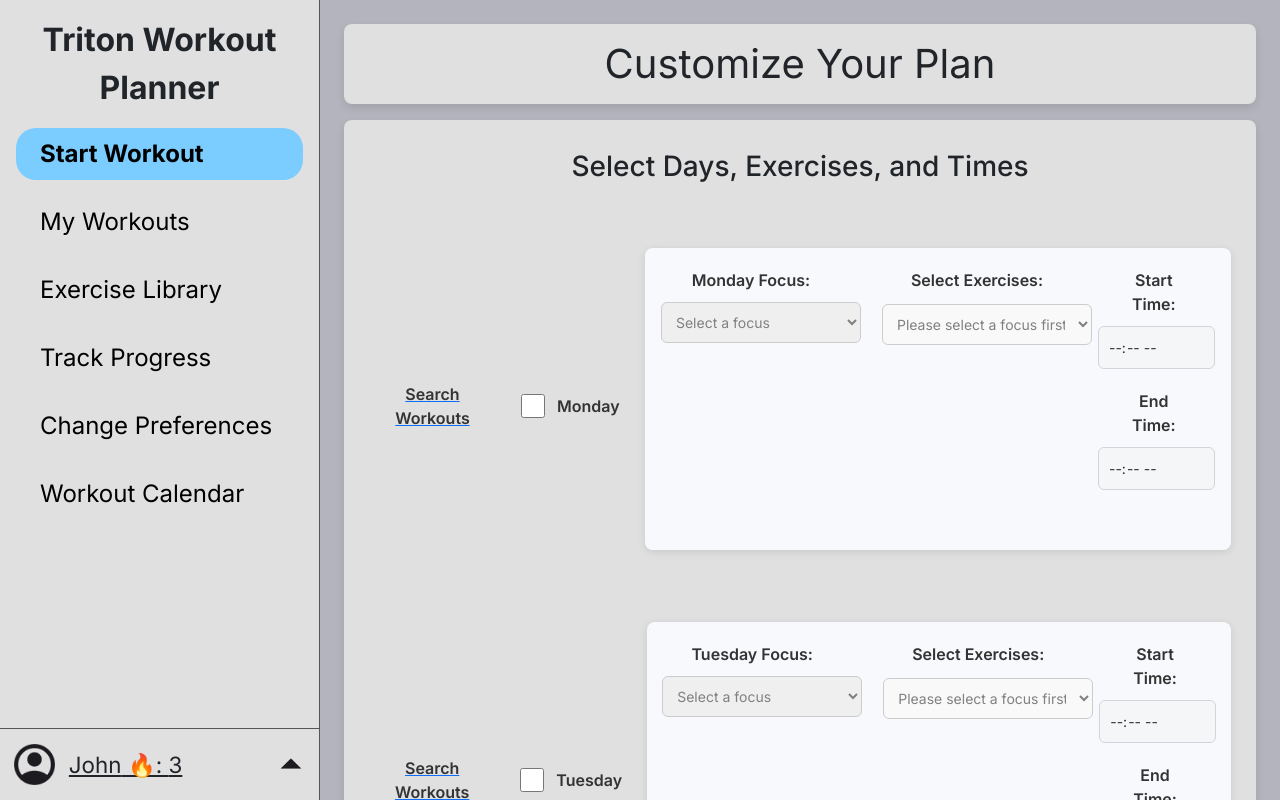
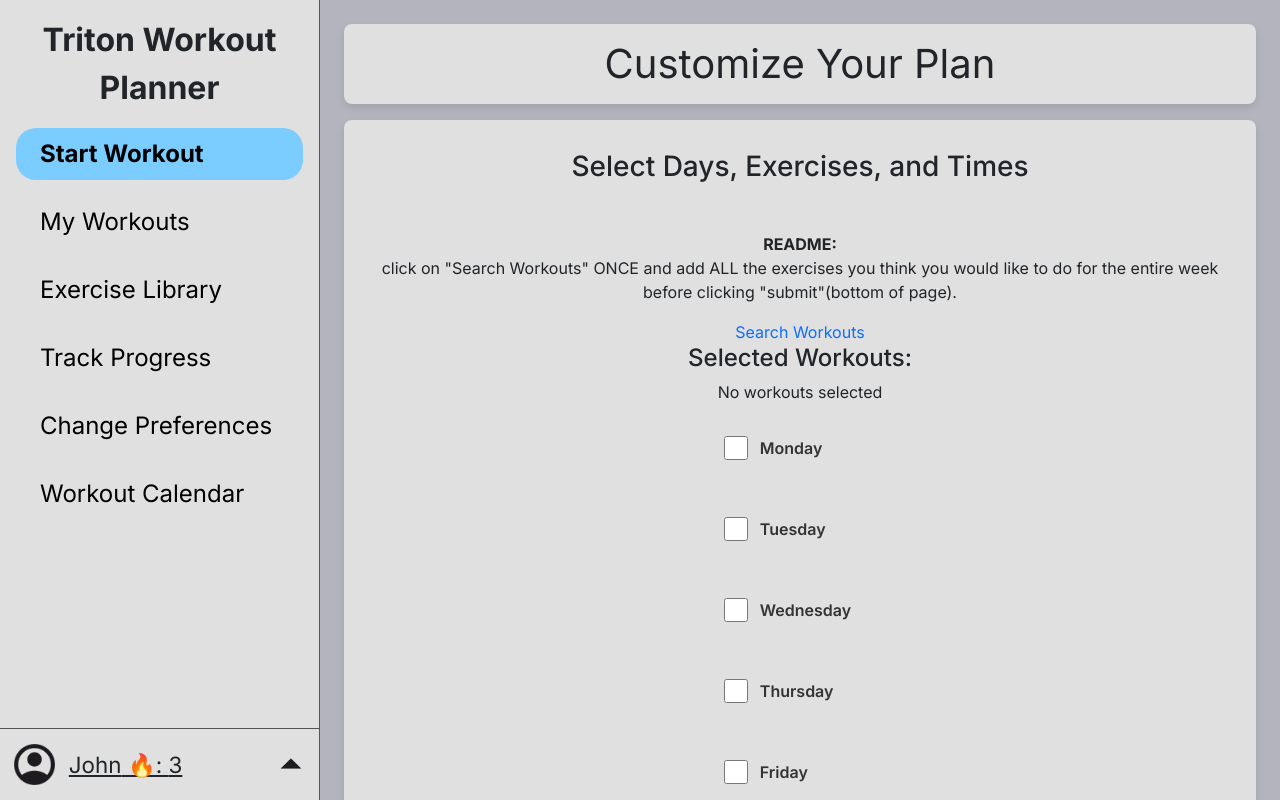
Before and after one commit to Sid10july/TritonWorkoutPlanner, a React (Create React App) app in the folder client/: page /build-your-own in a window 1280 px wide. Built offline with nearby package versions, Linux system fonts and the light colour scheme.

Commit message:
#60 customize workout generator merged w/ backend

```diff
--- a/client/src/views/BuildYourOwn.css
+++ b/client/src/views/BuildYourOwn.css
@@ -337,3 +337,9 @@ h2 {
   transform: none;
   cursor: not-allowed;
 }
+
+button.show-instruction{
+  padding: 2px 6px;
+  font-size: 10px;
+  margin: 2px;
+}
--- a/client/src/views/BuildYourOwn.tsx
+++ b/client/src/views/BuildYourOwn.tsx
@@ -1,56 +1,27 @@
 import { useState } from "react";
-import { daysOfWeek, recommendedExercises } from "../constants/constants";
-import { Dropdown } from "../components/Dropdown";
-import ExerciseDropdown from "../components/ExerciseDropdown";
+import { daysOfWeek } from "../constants/constants";
 import "./BuildYourOwn.css";
-import { Link } from "react-router-dom";
+import { Link, useLocation } from "react-router-dom";
+import { Exercise } from '../types/types';
 
 export const BuildYourOwn = () => {
-  // state storing focus category for each day
-  const [focusCategory, setFocusCategory] = useState<{ [day: string]: string }>(
-    {
-        Monday: "",
-        Tuesday: "",
-        Wednesday: "",
-        Thursday: "",
-        Friday: "",
-        Saturday: "",
-        Sunday: "",
-}
-  );
-  // stores exercises selected for each day as arrays
-  const [weeklyPlan, setWeeklyPlan] = useState<{ [day: string]: string[] }>({});
+  const location = useLocation();
+  const { selectedWorkouts } = location.state || {}; // Extract selectedWorkouts from state
   // states that store start and end times
   const [startTimes, setStartTimes] = useState<{ [day: string]: string }>({});
   const [endTimes, setEndTimes] = useState<{ [day: string]: string }>({});
-  //tracking selection of days
-  const [selectedDays, setSelectedDays] = useState<{ [day: string]: boolean }>({
-    //initialize all days as false/unchecked
-    Monday: false,
-    Tuesday: false,
-    Wednesday: false,
-    Thursday: false,
-    Friday: false,
-    Saturday: false,
-    Sunday: false,
+  // tracking selection of days and workouts for each day
+  const [selectedDays, setSelectedDays] = useState<{ [day: string]: { selected: boolean, workouts: Exercise[] } }>({
+    Monday: { selected: false, workouts: [] },
+    Tuesday: { selected: false, workouts: [] },
+    Wednesday: { selected: false, workouts: [] },
+    Thursday: { selected: false, workouts: [] },
+    Friday: { selected: false, workouts: [] },
+    Saturday: { selected: false, workouts: [] },
+    Sunday: { selected: false, workouts: [] },
   });
 
-  // handles toggling the state of the day checkbox
-  // IMPORTANT: THERE ARE TWO IMPLEMENTATIONS OF WORKOUT CUSTOMIZATION. THE ONE USING THE API IS THE ONE CURRENTLY ACTIVE. THESE FUNCTIONS SHOULD BE MERGED
-  // const handleDaySelection = (day: string) => {
-  //   setSelectedDays((prevDays) => ({
-  //     ...prevDays,
-  //     //selecting a day is marked as true, deselecting marks it as false
-  //     [day]: !prevDays[day],
-  //   }));
-  // };
-  //   const handleDaySelection = (day: string) => {
-  //     setSelectedDays((prevDays) => ({
-  //       ...prevDays,
-  //       //selecting a day is marked as true, deselecting marks it as false
-  //       [day]: !prevDays[day],
-  //     }));
-  //   };
+  const [visibleInstructions, setVisibleInstructions] = useState<{ [workoutName: string]: boolean }>({}); // allow instruction hiding
 
   /**
    * Route to a new page where the user can select workout plans from the backend
@@ -59,55 +30,11 @@ export const BuildYourOwn = () => {
   const handleDaySelection = (day: string) => {
     setSelectedDays((prevDays) => ({
         ...prevDays,
-        //selecting a day is marked as true, deselecting marks it as false
-        [day]: !prevDays[day],
+        [day]: {
+          ...prevDays[day],
+          selected: !prevDays[day].selected,
+        },
       }));
-  };
-
-  // updates focus category based on selection using Dropdown component
-  const handleFocusChange = (
-    day: string,
-    event: React.ChangeEvent<HTMLSelectElement>
-  ) => {
-    setFocusCategory((prevFocus) => ({
-      ...prevFocus,
-      [day]: event.target.value, //selected value from dropdown
-    }));
-    setWeeklyPlan((prevPlan) => ({
-      ...prevPlan,
-      [day]: [], //exercises for the day are cleared when focus is changed
-    }));
-  };
-
-  //updates the selected exercises list for the given day
-  const handleExerciseSelect = (day: string, selectedExercises: string[]) => {
-    setWeeklyPlan((prevPlan) => ({
-      ...prevPlan,
-      [day]: selectedExercises, //update the list of selected exercises for the day
-    }));
-  };
-
-  //reorders exercises when user wants to move them up or down
-  const handleReorder = (
-    day: string,
-    sourceIndex: number,
-    destinationIndex: number
-  ) => {
-    //do nothing if the destination index and the source are the same
-    if (destinationIndex === sourceIndex) return;
-    setWeeklyPlan((prevPlan) => {
-      //make a copy of the previous plan containing user's selected exercises
-      const updatedPlan = [...(prevPlan[day] || [])];
-      //remove the item that's being moved from the list of exercises
-      const [movedItem] = updatedPlan.splice(sourceIndex, 1);
-      //insert the item at the new index
-      updatedPlan.splice(destinationIndex, 0, movedItem);
-      // return updated weekly plan with the reordered exercises for the day
-      return {
-        ...prevPlan,
-        [day]: updatedPlan, //update the plan for the day
-      };
-    });
   };
 
   // sets start or end times for a specific day
@@ -122,12 +49,34 @@ export const BuildYourOwn = () => {
         [day]: timeValue,
       }));
     } else {
-      //time type is 'end'
       setEndTimes((prevTimes) => ({
         ...prevTimes,
         [day]: timeValue,
       }));
     }
+  };
+
+  // Toggle visibility of workout instructions
+  const toggleInstructions = (workoutName: string) => {
+    setVisibleInstructions((prevState) => ({
+      ...prevState,
+      [workoutName]: !prevState[workoutName],
+    }));
+  };
+
+  // assigning a workout to a specific day
+  const handleWorkoutAssignment = (day: string, workout: Exercise) => {
+    setSelectedDays((prevDays) => {
+      const dayWorkouts = prevDays[day].workouts;
+      const updatedWorkouts = dayWorkouts.includes(workout)
+        ? dayWorkouts.filter(w => w !== workout) // Remove workout if already present
+        : [...dayWorkouts, workout]; // Add workout if not present
+
+      return {
+        ...prevDays,
+        [day]: { ...prevDays[day], workouts: updatedWorkouts },
+      };
+    });
   };
 
   return (
@@ -136,96 +85,101 @@ export const BuildYourOwn = () => {
       <div className="content-container">
         <div className="customize-plan">
           <h3 className="mb-5">Select Days, Exercises, and Times</h3>
-          <div className="days-selection">
-            {daysOfWeek.map(
-              (
-                day //iterate through days of the week
-              ) => (
-                <div
-                  key={day}
-                  className="day-selection"
-                  data-testid={`${day}-plan`}
-                >
-                    <Link
-                        to={`/build-your-own/${day}`}
-                        key={day}
-                    >
+          <strong>README:</strong>
+          <p> click on "Search Workouts" ONCE and add ALL the exercises you think you would like to do for the entire week before clicking "submit"(bottom of page).</p>
+          <div className="selectedWorkouts">
+          <Link to={`/build-your-own/exercise`}>
                     <label>Search Workouts</label>
           </Link>
+            <h4>Selected Workouts:</h4>
+            {selectedWorkouts && selectedWorkouts.length > 0 ? (
+              <ul>
+                {selectedWorkouts.map((workout: Exercise) => (
+                  <li key={workout.name}>
+                    <div>
+                      <strong>{workout.name}</strong>
+                      <button
+                        onClick={() => toggleInstructions(workout.name)}
+                        className="show-instruction"
+                      >
+                        Show Instruction
+                      </button>
+
+                      {/* Display instructions if visible */}
+                      {visibleInstructions[workout.name] && (
+                        <p className="workout-instruction">
+                          {workout.instructions}
+                        </p>
+                      )}
+                    </div>
+
+                    {/* Assign this workout to a day */}
+                    <div className="workout-day-selection">
+                      {daysOfWeek.map((day) => (
+                        <label key={day}>
+                          <input
+                            type="checkbox"
+                            checked={selectedDays[day].workouts.includes(workout)}
+                            onChange={() => handleWorkoutAssignment(day, workout)}
+                          />
+                          {day}
+                        </label>
+                      ))}
+                    </div>
+                  </li>
+                ))}
+              </ul>
+            ) : (
+              <p>No workouts selected</p>
+            )}
+          </div>
+          <div className="days-selection">
+            {daysOfWeek.map((day) => (
+              <div key={day} className="day-selection" data-testid={`${day}-plan`}>
                 <label>
                   <input
                     type="checkbox"
                     data-testid={`${day}-checkbox`}
-                            checked={selectedDays[day]}
+                    checked={selectedDays[day].selected}
                     onChange={() => handleDaySelection(day)}
                   />
                   {day}
                 </label>
+
+                {selectedDays[day].selected && (
                   <div className="workout-details">
-                    <div className="details-section">
-                      <label htmlFor={`${day}-focus`}>{day} Focus:</label>
-                      <Dropdown
-                        id={`${day}-focus`}
-                        options={Object.keys(recommendedExercises)} // focus categories from dummy recommended exercises
-                        value={focusCategory[day]} //set to currently selected focus
-                        onChange={(e) => handleFocusChange(day, e)} //update focus category on change
-                        placeholder="Select a focus"
-                        disabled={!selectedDays[day]} // can't edit dropdown if day isn't selected
-                      />
-                    </div>
-                    <div className="exercise-section">
-                      {/* Displays dropdown for exercises based on the user's selected focus category.
-                      User must first select a focus category to see the list of exercises.
-                      Can reorder exercises and set reps count. */}
-                      {
-                        <ExerciseDropdown
-                          day={day} //pass name of the day
-                          options={
-                            focusCategory[day]
-                              ? // display exercise list for the selected focus category
-                                recommendedExercises[
-                                  focusCategory[
-                                    day
-                                  ] as keyof typeof recommendedExercises
-                                ]
-                              : [] // empty array of exercises if no focus category is selected
-                          }
-                          selectedExercises={weeklyPlan[day] || []} //list of selected exercises for the day
-                          onSelect={handleExerciseSelect} //handles adding or removing exercises for the day
-                          onReorder={handleReorder} //handles reordering exercises
-                          noFocusPlaceholder="Please select a focus first" //displayed when no focus category is selected
-                          disabled={!selectedDays[day]} //can't edit dropdown when the day isn't selected
-                        />
-                      }
-                    </div>
+                    <h5>Assigned Workouts for {day}:</h5>
+                    <ul>
+                      {selectedDays[day].workouts.map((workout: Exercise) => (
+                        <li key={workout.name}>{workout.name}</li>
+                      ))}
+                    </ul>
                     <div className="times-section">
                       <label htmlFor={`${day}-start-time`}>Start Time:</label>
                       <input
                         type="time"
                         id={`${day}-start-time`}
                         data-testid={`${day}-start-time`}
-                        value={startTimes[day]} //currently selected start time
+                        value={startTimes[day]} // Currently selected start time
                         onChange={(e) =>
                           handleTimeChange(day, "start", e.target.value)
                         }
-                        disabled={!selectedDays[day]} //can't update time if day isn't selected
                       />
                       <label htmlFor={`${day}-end-time`}>End Time:</label>
                       <input
                         type="time"
                         id={`${day}-end-time`}
                         data-testid={`${day}-end-time`}
-                        value={endTimes[day]} //currently selected end time
+                        value={endTimes[day]} // Currently selected end time
                         onChange={(e) =>
                           handleTimeChange(day, "end", e.target.value)
                         }
-                        disabled={!selectedDays[day]} //can't update time if day isn't selected
                       />
                     </div>
                   </div>
+                )}
               </div>
-              )
-            )}
+            ))}
           </div>
         </div>
         <button className="submit-button">Submit</button>
--- a/client/src/views/DayPlanner.tsx
+++ b/client/src/views/DayPlanner.tsx
@@ -1,4 +1,4 @@
-import { useParams } from 'react-router-dom';
+import { useParams, useNavigate} from 'react-router-dom';
 import { useState } from 'react';
 import { muscles,difficultyLevels,exerciesTypes } from '../constants/constants';
 import { fetchWorkouts } from '../utils/workout-utils';
@@ -7,19 +7,32 @@ import { WorkoutCard, WorkoutsSelected } from '../components/WorkoutCard';
 
 export function DayPlanner(){
     const {day} = useParams();
+    const navigate = useNavigate();
     const [workouts,setWorkouts] = useState<Exercise[]>([]); // State that keeps track of the workouts on a specific day.
     const [selectedWorkouts,setSelectedWorkouts] = useState<Exercise[]>([]);
+    const [hiddenWorkouts, setHiddenWorkouts] = useState<Set<string>>(new Set()); // To track hidden workouts
 
     function handleAddWorkout(key: string){
         console.log(`Add workouts called with key: ${key}`);
         const workout = workouts.find(workout=>workout.name===key);
         if(workout){ // workout is found
             setSelectedWorkouts([...selectedWorkouts,workout]);
+            setHiddenWorkouts(prev => new Set(prev.add(key))); // Mark as hidden
         }
     }
 
     function handleDeleteWorkout(key: string){
         setSelectedWorkouts(selectedWorkouts.filter(workout=>workout.name!==key));
+        setHiddenWorkouts(prev => {
+            const newHidden = new Set(prev);
+            newHidden.delete(key); // Remove from hidden
+            return newHidden;
+        });
+    }
+
+    // Handle submission and navigation back to MyWorkoutPg
+    function handleSubmit() {
+        navigate('/build-your-own', { state: { selectedWorkouts } }); // Pass selectedWorkouts to the new page
     }
 
     return (
@@ -27,7 +40,10 @@ export function DayPlanner(){
             <h1>This is the {`${day}`} planner</h1>
             <QueryForm setWorkouts={setWorkouts}/>
             <SelectedWorkoutCards selectedWorkouts={selectedWorkouts} handleDeleteWorkout={handleDeleteWorkout}/>
-            <WorkoutCards workouts={workouts} handleAddWorkout={handleAddWorkout} handleDeleteWorkout={handleDeleteWorkout}/>
+            <WorkoutCards workouts={workouts.filter(workout => !hiddenWorkouts.has(workout.name))} // Only show workouts that are not hidden
+             handleAddWorkout={handleAddWorkout} handleDeleteWorkout={handleDeleteWorkout}/>
+            {/* Submit Button */}
+            <button onClick={handleSubmit} className="btn btn-primary">Submit</button>
         </div>
 
     );
```
Also changed, not shown: 2 other files (tests, documents, lock files or other folders). Lines whose indentation alone changed are shown as unchanged.
